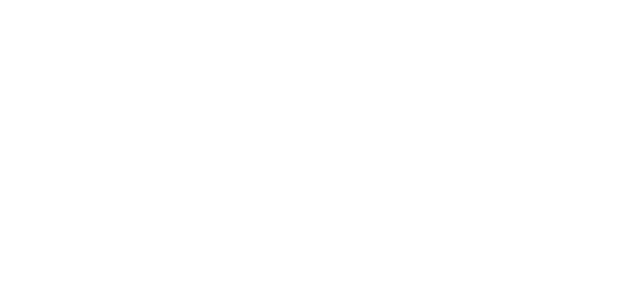
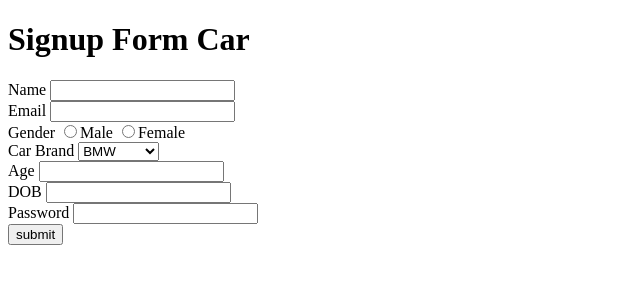
Before and after one commit to acciojob/signup-form-car-Pallavi687, a website: page main.html in a window 1280 px wide. Shown: the whole page, without its empty margins (0-640 px from the left). Drawn offline with Linux system fonts and the light colour scheme.

Commit message:
main.html
up11

```diff
--- a/main.html
+++ b/main.html
@@ -7,6 +7,43 @@
 </head>
 
 <body>
+	<form method="post">
+ <h1>Signup Form Car</h1>
+
+ <label for="name">Name</label>
+ <input type="name" name="name" required id="name">
+ <br>
+
+ <label for="email">Email</label>
+ <input type="email" class="email" required id="email" >
+ <br>
+
+ <label for="gender">Gender</label>
+ <input type="radio" name="gender"required id="gender" value="gender">Male
+<input type="radio" name="gender"  required id="gender" value="gender">Female
+ <br>
+
+ <label for="cars"> Car Brand</label>
+ <select name="option" required id="cars">
+	<option value="BMW">BMW</option>
+	<option value="Audi">Audi</option>
+	<option value="Mercedez">Mercedez</option>
+ </select><br>
+
+ <label for="age">Age</label>
+ <input type="age" required id="age" name="age">
+ <br>
+
+ <label for="dob">DOB</label>
+ <input type="dob" name="dob" required id="dob">
+ <br>
+
+ <label for="password">Password</label>
+ <input type="password" required id="password">
+ <br>
+
+ <button type="submit">submit</button>
+</form>
 	<!-- the entire body must be written by student -->
     <script type="text/javascript" src="./script.js">
 </script>
```
